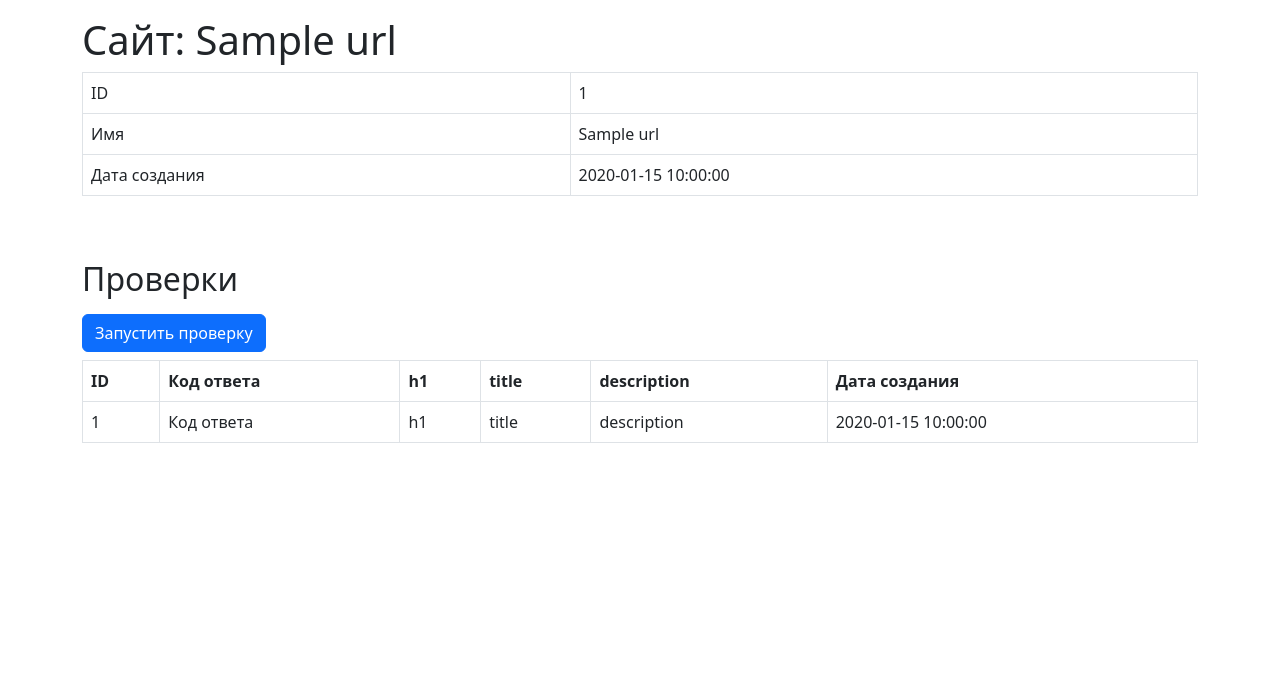
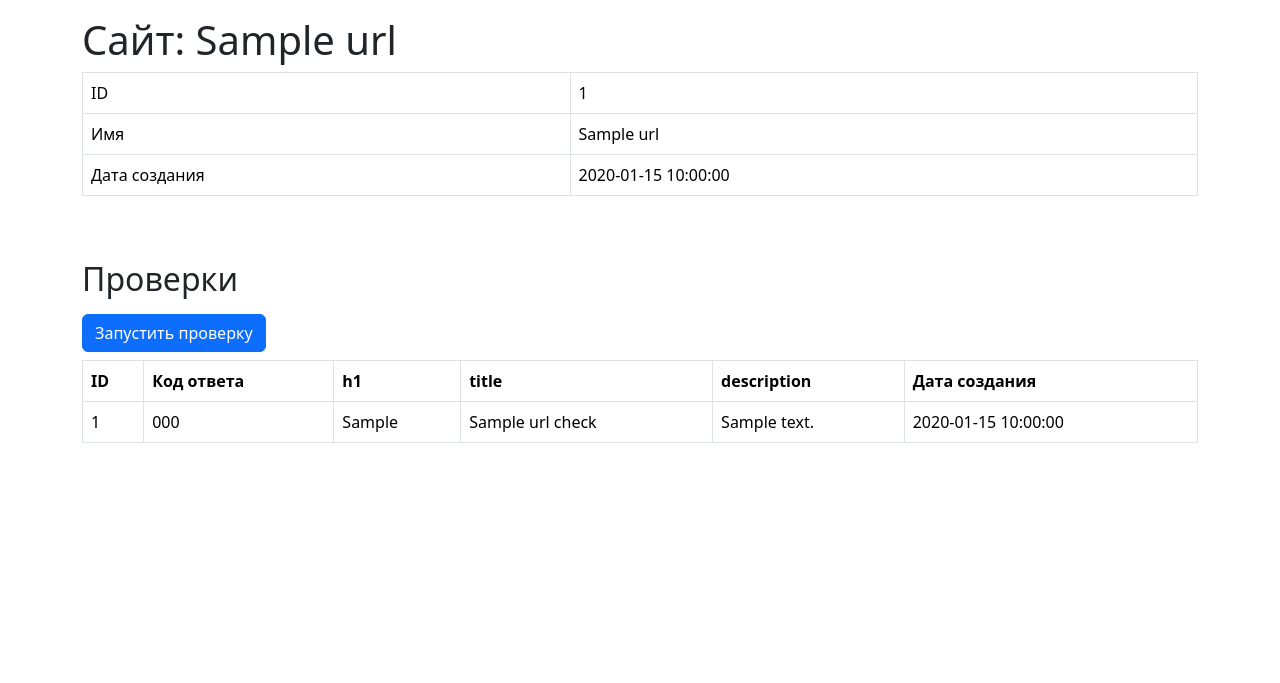
Before and after one commit to braimm/python-project-83, a Flask app: page /urls/1 in a window 1280 px wide. Shown: the part 56-739 px from the top of the page. Run offline with Flask 3, Linux system fonts and the light colour scheme; a database or web service that is not in the repository returns one stand-in record (values such as "Sample title"); some libraries are stand-ins or nearby versions.

Commit message:
new version update

```diff
--- a/page_analyzer/app.py
+++ b/page_analyzer/app.py
@@ -9,10 +9,32 @@ import datetime
 from bs4 import BeautifulSoup
 import requests
 
+#DATABASE_URL = 'postgresql://dbuser:pass123@localhost:5432/pa_db'
+
 
 app = Flask(__name__)
 #app.config['SECRET_KEY'] = os.getenv('SECRET_KEY')
-app.secret_key = "secret_key"
+#app.secret_key = "secret_key"
+app.secret_key = os.getenv('SECRET_KEY')
+
+
+def connect_db():
+    load_dotenv()
+    DATABASE_URL = os.getenv('DATABASE_URL')
+    connection = psycopg2.connect(DATABASE_URL)
+    cursor = connection.cursor(cursor_factory=extras.NamedTupleCursor)
+    return connection, cursor
+
+
+def show_page_errors_db():
+    errors = 'Ошибка при работе с базой данных'
+    return render_template('errors.html', errors=errors)
+
+
+def close_connection_db(cursor, connection):
+    cursor.close
+    connection.close
+
 
 def validate_url(url):
     if validators.url(url) is not True:
@@ -22,6 +44,7 @@ def validate_url(url):
         flash('URL превышает 255 символов', 'danger')
         return True
     return False
+
 
 def get_norm_url(url):
     result = parse.urlparse(url)
@@ -34,12 +57,10 @@ def index():
 
 
 @app.get('/urls')
-def urls():
-    DATABASE_URL = 'postgresql://dbuser:pass123@localhost:5432/pa_db'
-    conn = psycopg2.connect(DATABASE_URL)
-    cursor = conn.cursor(cursor_factory=extras.NamedTupleCursor)
-    #cursor.execute("SELECT * FROM urls")
-    cursor.execute("""
+def urls_list():
+    try:
+        connection, cursor = connect_db()
+        cursor.execute("""
             SELECT
                 urls.id,
                 urls.name,
@@ -50,18 +71,17 @@ def urls():
             GROUP BY urls.id, urls.name, url_checks.status_code
             ORDER BY urls.id DESC;
         """)
-    urls = cursor.fetchall()
-    print(urls)
+        urls = cursor.fetchall()
+    except Exception:
+        show_page_errors_db()
+    finally:
+        close_connection_db(cursor, connection)
+
     return render_template('urls.html', urls=urls)
 
 
 @app.post('/urls')
-def add_urls():
-    load_dotenv()
-    #DATABASE_URL = 'postgresql://postgres:pass123@localhost:5432/pa_db'
-    DATABASE_URL = 'postgresql://dbuser:pass123@localhost:5432/pa_db'
-    #DATABASE_URL = os.getenv('DATABASE_URL')
-    conn = psycopg2.connect(DATABASE_URL)
+def add_url():
     url = request.form.get('url')
     errors = validate_url(url)
     if errors:
@@ -69,57 +89,68 @@ def add_urls():
         return render_template('index.html', url=url, messages=messages)
     url = get_norm_url(url)
     date = datetime.datetime.now().date()
-    cursor = conn.cursor(cursor_factory=extras.NamedTupleCursor)
-    cursor.execute("SELECT * FROM urls WHERE name = %s;", (url,))
-    record = cursor.fetchone()
-    if record is None:
-        cursor.execute("INSERT INTO urls (name, created_at) VALUES (%s, %s) RETURNING id;", (url, date))
-        id = cursor.fetchone()[0]
-        conn.commit()
-        flash('Страница успешно добавлена', 'success')
-    else:
-        flash('Страница уже существует', 'info')
-        id = record[0]
-    cursor.close()
-    conn.close()
-    return redirect(url_for('url', id=id))
+    try:
+        connection, cursor = connect_db()
+        cursor.execute("SELECT * FROM urls WHERE name = %s;", (url,))
+        record = cursor.fetchone()
+        if record is None:
+            cursor.execute("INSERT INTO urls (name, created_at) VALUES (%s, %s) RETURNING id;", (url, date))
+            id = cursor.fetchone()[0]
+            connection.commit()
+            flash('Страница успешно добавлена', 'success')
+        else:
+            flash('Страница уже существует', 'info')
+            id = record[0]
+    except Exception:
+        show_page_errors_db()
+    finally:
+        close_connection_db(cursor, connection)
+    return redirect(url_for('url_page', id=id))
 
 
 @app.route('/urls/<id>')
-def url(id):
-    load_dotenv()
-    #DATABASE_URL = 'postgresql://postgres:pass123@localhost:5432/pa_db'
-    DATABASE_URL = 'postgresql://dbuser:pass123@localhost:5432/pa_db'
-    #DATABASE_URL = os.getenv('DATABASE_URL')
-    conn = psycopg2.connect(DATABASE_URL)
-    cursor = conn.cursor(cursor_factory=extras.NamedTupleCursor)
-    cursor.execute("SELECT * FROM urls WHERE id = %s;", (id,))
-    url = cursor.fetchone()
-    cursor.execute("SELECT * FROM url_checks WHERE url_id = %s ORDER BY id DESC;", (id,))
-    checks = cursor.fetchall()
-    print(checks)
-    messages = get_flashed_messages(with_categories=True)
-    conn.commit()
-    cursor.close()
-    conn.close()
+def url_page(id):
+    try:
+        connection, cursor = connect_db()
+        cursor.execute("SELECT * FROM urls WHERE id = %s;", (id,))
+        url = cursor.fetchone()
+        cursor.execute("SELECT * FROM url_checks WHERE url_id = %s ORDER BY id DESC;", (id,))
+        checks = cursor.fetchall()
+        messages = get_flashed_messages(with_categories=True)
+    except Exception:
+        show_page_errors_db()
+    finally:
+        close_connection_db(cursor, connection)
     return render_template('url.html', messages=messages, url=url, checks=checks)
 
 
 @app.post('/urls/<id>/checks')
 def url_check(id):
-    load_dotenv()
-    #DATABASE_URL = 'postgresql://postgres:pass123@localhost:5432/pa_db'
-    DATABASE_URL = 'postgresql://dbuser:pass123@localhost:5432/pa_db'
-    #DATABASE_URL = os.getenv('DATABASE_URL')
-    conn = psycopg2.connect(DATABASE_URL)
-    cursor = conn.cursor(cursor_factory=extras.NamedTupleCursor)
     date = datetime.datetime.now().date()
-    cursor.execute("INSERT INTO url_checks (url_id, created_at) VALUES (%s, %s) RETURNING id;", (id, date))
-    #id_check = cursor.fetchone()[0]
-    conn.commit()
-    flash('Страница успешно проверена', 'success')
-    cursor.close()
-    conn.close()
 
-    #flash('Произошла ошибка при проверке', 'danger')
-    return redirect(url_for('url', id=id), 302)
+    try:
+        connection, cursor = connect_db()
+        cursor.execute("SELECT * FROM urls WHERE id = %s;", (id,))
+        url = cursor.fetchone()
+
+        response = requests.get(url.name)
+        if not response.ok:
+            flash('Произошла ошибка при проверке', 'danger')
+            return redirect(url_for('url_page', id=id), 302)
+        status_code = response.status_code
+
+        content = response.text
+        soup = BeautifulSoup(content,'html.parser')
+
+        title = soup.title.text if soup.title.text else ''
+        h1 = soup.find("h1") if soup.find("h1") else ''
+        description = soup.find("meta", {'name': 'description'}).get('content', '')
+
+        cursor.execute("INSERT INTO url_checks (url_id, status_code, h1, title, description, created_at) VALUES (%s, %s, %s, %s, %s, %s) RETURNING id;", (id, status_code, h1, title, description, date))
+        connection.commit()
+        flash('Страница успешно проверена', 'success')
+    except Exception:
+        show_page_errors_db()
+    finally:
+        close_connection_db(cursor, connection)
+    return redirect(url_for('url_page', id=id), 302)
--- a/page_analyzer/templates/index.html
+++ b/page_analyzer/templates/index.html
@@ -1,17 +1,14 @@
 {% extends "main_layout.html" %}
 
 {% block content %}
-<div class="container-lg mt-3">
-  <h1></h1>
 <div class="row">
 <div class="col-12 col-md-10 col-lg-8 mx-auto border rounded-3 bg-light p-5">
 <h1 class="display-3">Анализатор страниц</h1>
 <p class="lead">Бесплатно проверяйте сайты на SEO-пригодность</p>
-  <form action="{{url_for('urls')}}" method="post" class="d-flex justify-content-center">
+  <form action="{{url_for('add_url')}}" method="post" class="d-flex justify-content-center">
     <input type="text" name="url" placeholder="https://www.example.com" value="{{url}}"  class="form-control form-control-lg" required>
     <input type="submit" class="btn btn-primary  btn-lg ms-3 px-5 text-uppercase mx-3" value="Проверить">
   </form>
 </div>
 </div>
-</div>
 {% endblock %}
--- a/page_analyzer/templates/main_layout.html
+++ b/page_analyzer/templates/main_layout.html
@@ -4,8 +4,8 @@
     <meta charset="utf-8">
     <meta name="viewport" content="width=device-width, initial-scale=1, shrink-to-fit=no">
     <meta name="description" content="Third project for Hexlet.io">
-    <link href="https://cdn.jsdelivr.net/npm/bootstrap@5.2.0/dist/css/bootstrap.min.css" rel="stylesheet"
-    integrity="sha384-gH2yIJqKdNHPEq0n4Mqa/HGKIhSkIHeL5AyhkYV8i59U5AR6csBvApHHNl/vI1Bx" crossorigin="anonymous">
+    <link href="https://cdn.jsdelivr.net/npm/bootstrap@5.3.3/dist/css/bootstrap.min.css" rel="stylesheet"
+    integrity="sha384-QWTKZyjpPEjISv5WaRU9OFeRpok6YctnYmDr5pNlyT2bRjXh0JMhjY6hW+ALEwIH" crossorigin="anonymous">
     <title>Анализатор страниц</title>
   </head>
   <body class="min-vh-100 d-flex flex-column">
@@ -14,21 +14,22 @@
   <a class="navbar-brand" href="{{url_for('index')}}">Анализатор страниц</a>
   <div id="navbarNav">
       <ul class="navbar-nav">
-        <li class="nav-item"><a class="nav-link " href="{{url_for('urls')}}">Сайты</a></li>
+        <li class="nav-item"><a class="nav-link " href="{{url_for('urls_list')}}">Сайты</a></li>
       </ul>
   </div>
 </nav>
   </header>
-  <main class="flex-grow-1">
-    {% block flashes %}
   {% if messages %}
     {% for category, message in messages %}
       <div class="alert alert-{{ category }}" role="alert">{{ message }}</div>
     {% endfor %}
   {% endif %}
+
+  <main class="flex-grow-1">
+    <div class="container-lg mt-3">
+      {% block content %}
       {% endblock %}
-
-    {% block content %}{% endblock %}
+    </div>
   </main>
 
   <footer class="border-top py-3 mt-5 flex-shrink-0">
--- a/page_analyzer/templates/url.html
+++ b/page_analyzer/templates/url.html
@@ -1,6 +1,5 @@
 {% extends "main_layout.html" %}
 {% block content %}
-<div class="container-lg mt-3">
 <h1>Сайт: {{url.name}}</h1>
 <div class="table-responsive">
    <table class="table table-bordered table-hover text-nowrap" data-test="url">
@@ -23,7 +22,7 @@
 
     <h2 class="mt-5 mb-3">Проверки</h2>
     <form method="post" action="{{url_for('url_check', id=url.id)}}">
-    <input type="submit" class="btn btn-primary" value="Запустить проверку">
+      <input type="submit" class="btn btn-primary" value="Запустить проверку">
     </form>
 
   <div>
@@ -41,17 +40,15 @@
     <tbody>
       {% for check in checks %}
         <tr>
-          <td>{{check.id}}</td>
-          <td>Код ответа</td>
-          <td>h1</td>
-          <td>title</td>
-          <td>description</td>
-          <td>{{check.created_at}}</td>
+          <td>{{ check.id }}</td>
+          <td>{{ check.status_code }}</td>
+          <td>{{ check.h1 }}</td>
+          <td>{{ check.title }}</td>
+          <td>{{ check.description }}</td>
+          <td>{{ check.created_at }}</td>
         </tr>
       {% endfor %}
     </tbody>
     </table>
   </div>
-
-    </div>
   {% endblock %}
```
Also changed, not shown: page_analyzer/templates/errors.html (added, +14 -0 lines), page_analyzer/templates/urls.html (+4 -14 lines), page_analyzer/db.py (deleted). Lines whose indentation alone changed are shown as unchanged.
